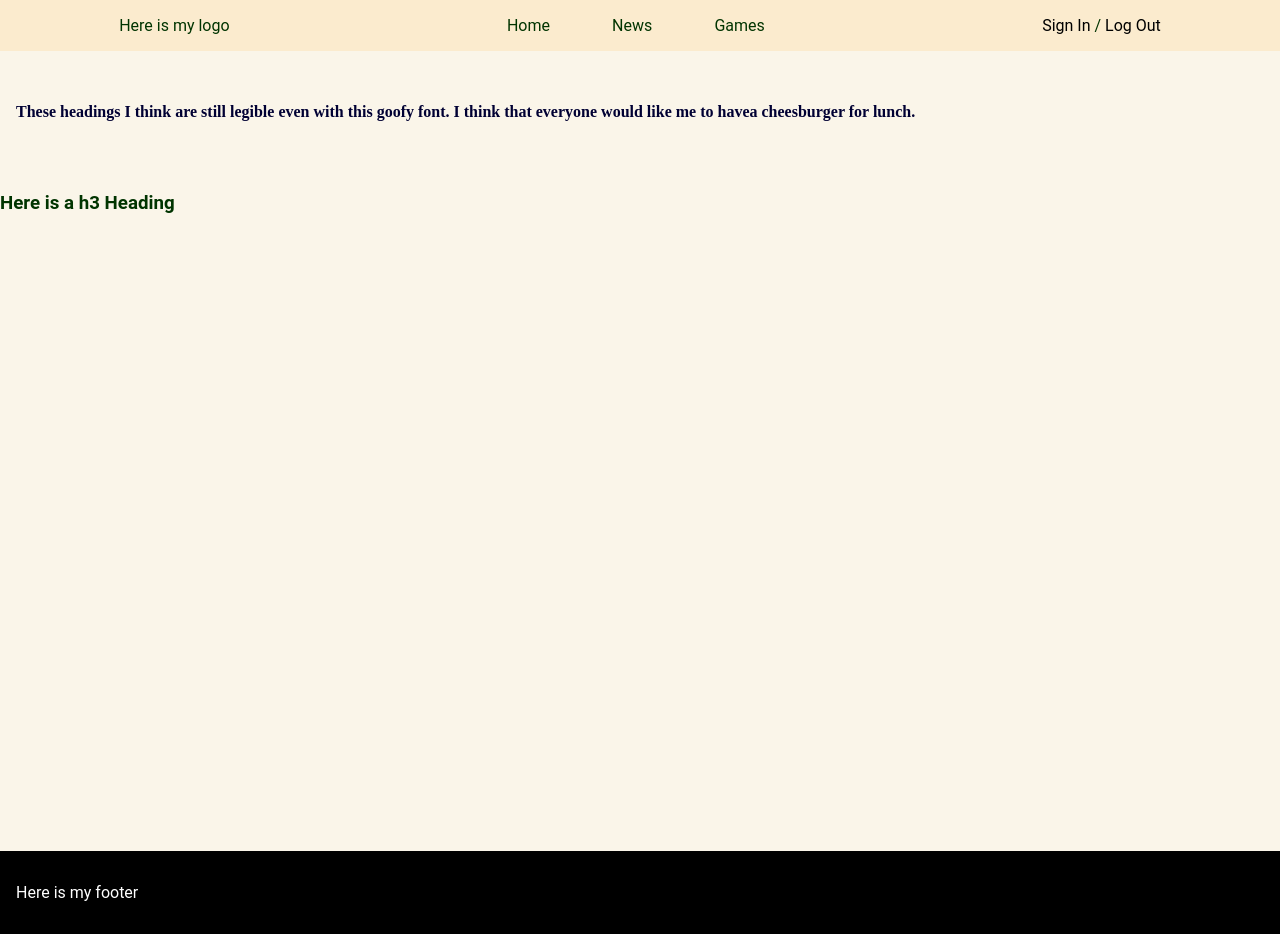
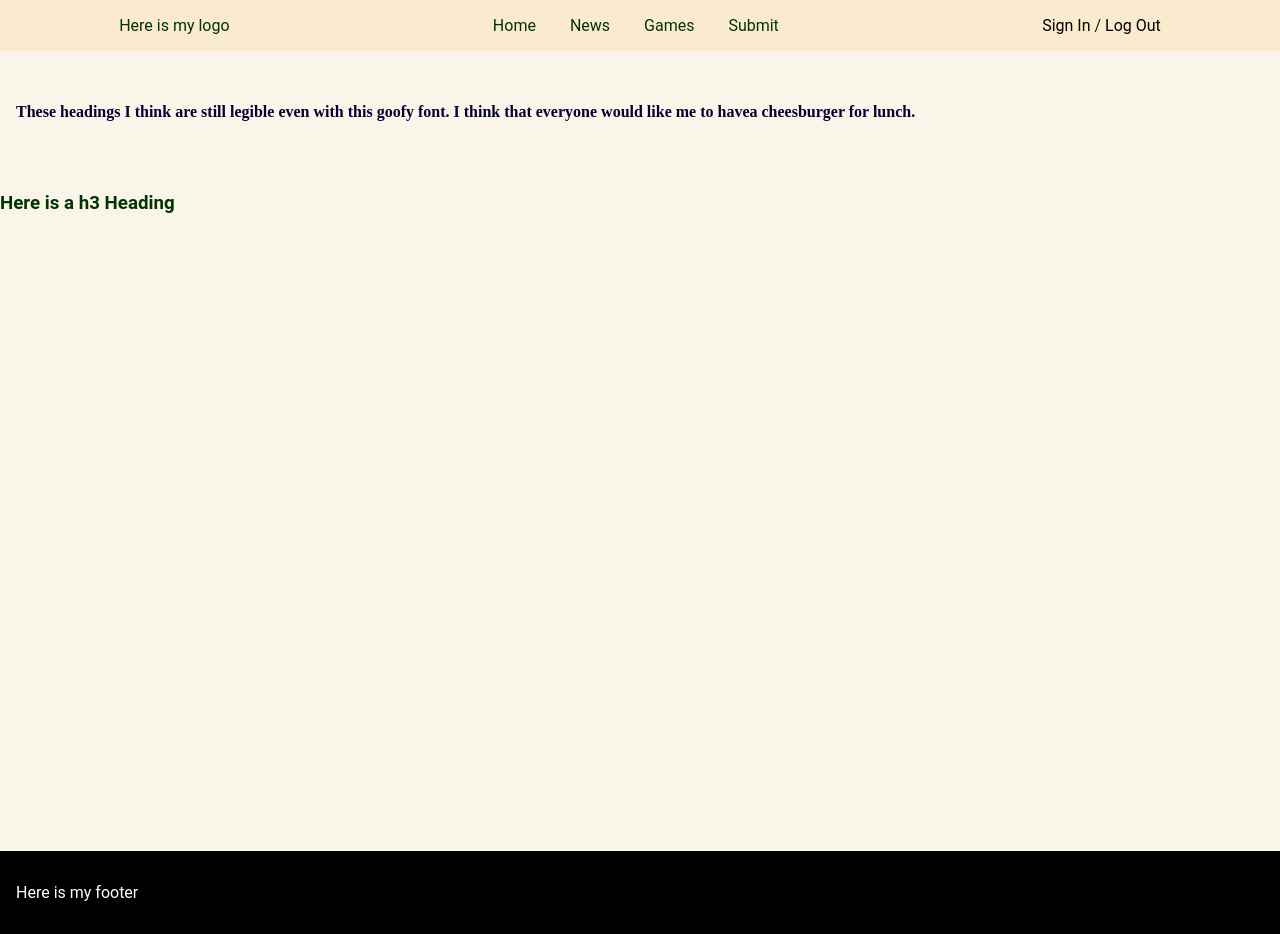
Before and after one commit to GeekLifeDevelopment/homebrews-site, a Gatsby site: page / in a window 1280 px wide. Built offline with nearby package versions, Linux system fonts and the light colour scheme; Gatsby itself is replaced by a stand-in of ours.

Commit message:
added submit to nav

```diff
--- a/src/components/Navigation/navigation.js
+++ b/src/components/Navigation/navigation.js
@@ -10,6 +10,7 @@
           <li>Home</li>
           <li>News</li>
           <li>Games</li>
+          <li>Submit</li>
         </ul>
         <ul className='auth-links'>
           <li>
```
